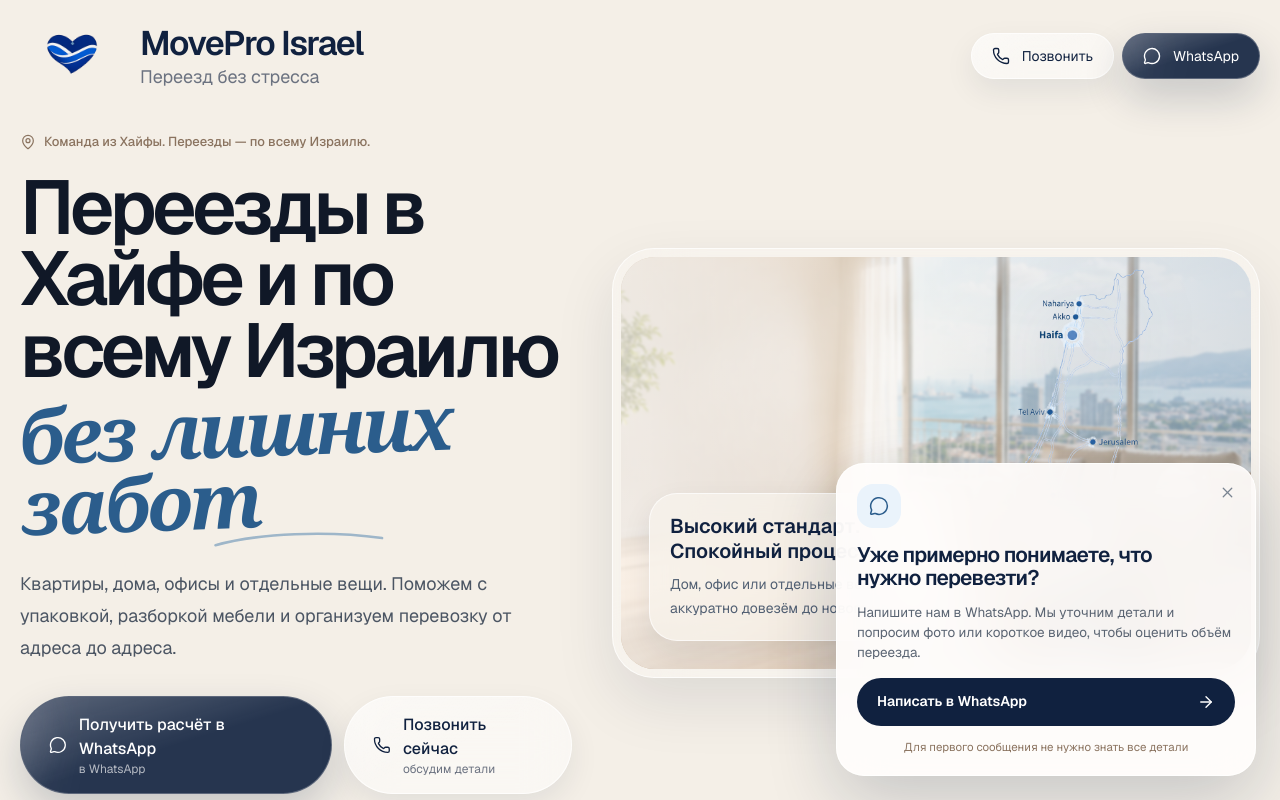
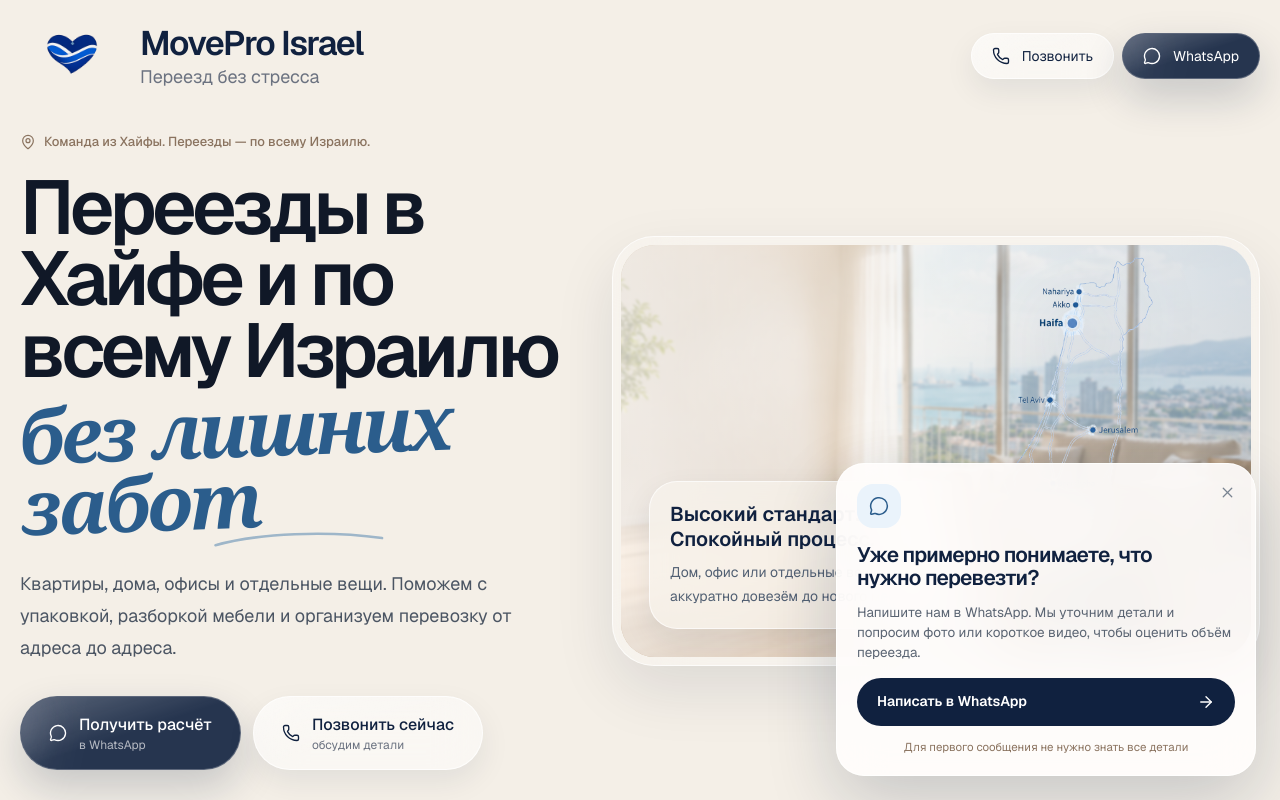
Before and after one commit to tsstish/movepro-israel, a Next.js app: page / in a window 1280 px wide. Shown: the top 800 px of the page. Built offline with nearby package versions, Linux system fonts and the light colour scheme.

Commit message:
Fix hero WhatsApp CTA

```diff
--- a/src/components/sections/HeroSection.tsx
+++ b/src/components/sections/HeroSection.tsx
@@ -175,7 +175,7 @@ function DesktopHeroActions() {
   icon={<MessageCircle size={18} strokeWidth={1.8} />}
 >
         <span>
-          Получить расчёт в WhatsApp
+          Получить расчёт
 
           <span className="block text-xs font-normal text-white/65">
             в WhatsApp
```
